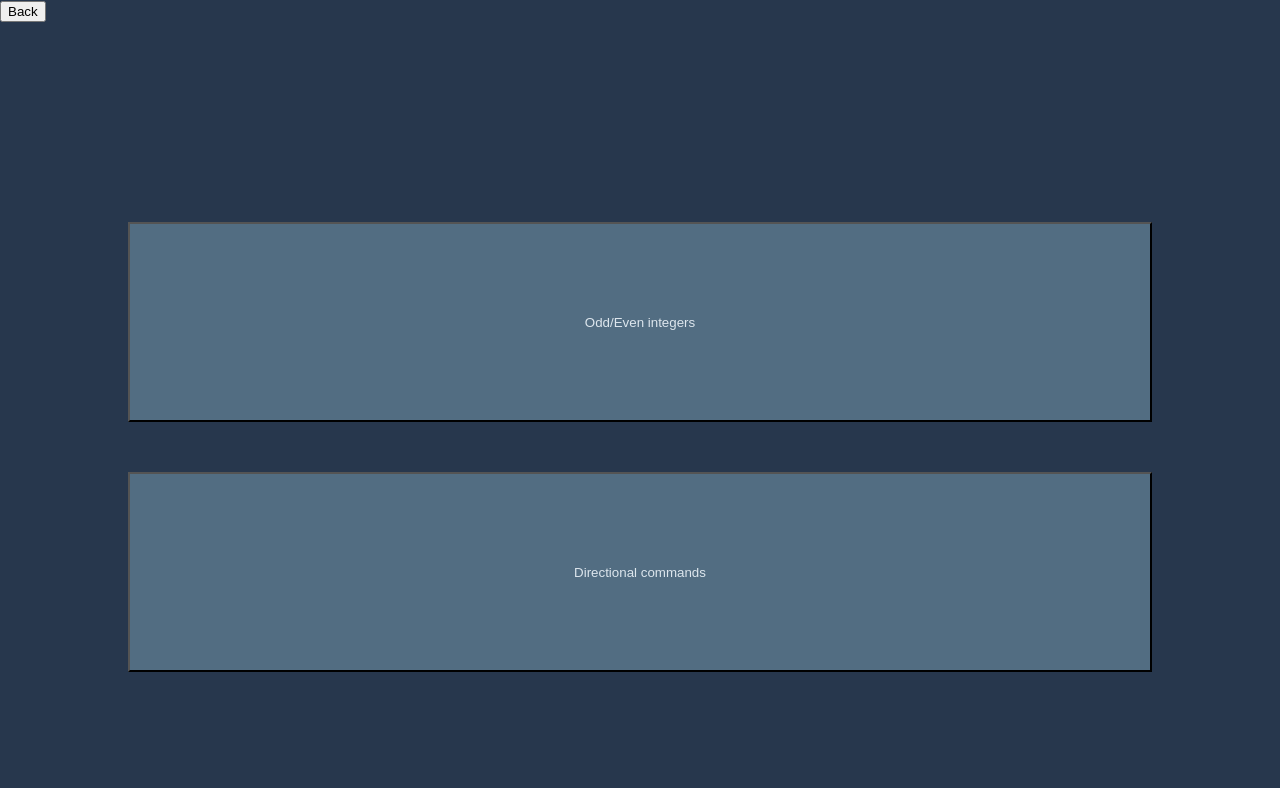
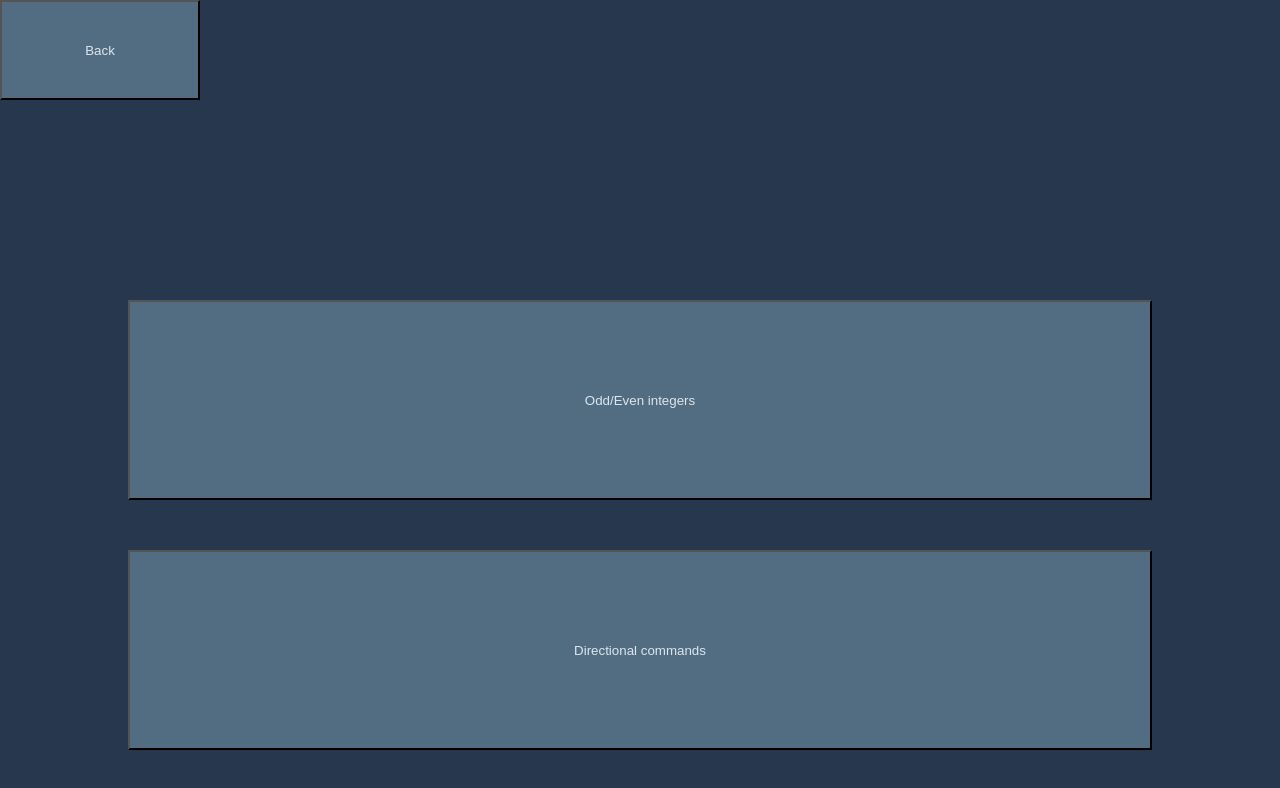
Before and after one commit to marcusbehr/marcusbehr.github.io, a React (Create React App) app in the folder my-app/: page / in a window 1280 px wide. Shown: the top 788 px of the page. Built offline with nearby package versions, Linux system fonts and the light colour scheme.

Commit message:
styling edits

```diff
--- a/my-app/src/App.css
+++ b/my-app/src/App.css
@@ -15,7 +15,7 @@
   height: 200px;
   width: 98%;
   background-color: #526D82;
-  color: #FFFFFF;
+  color: #DDE6ED;
   width: 80vw;
 }
 
@@ -32,3 +32,11 @@
   min-height: 100vh;
   width: 100%
 }
+
+
+.back-button{
+  background-color: #526D82;
+  color: #DDE6ED;
+  height:100px;
+  width: 200px;
+}
```
